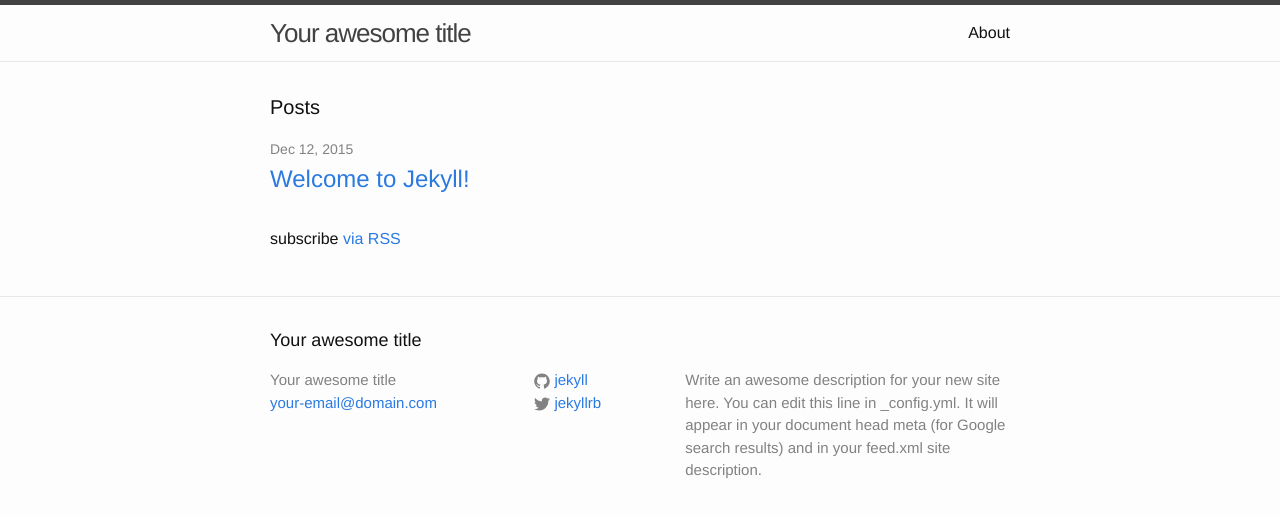
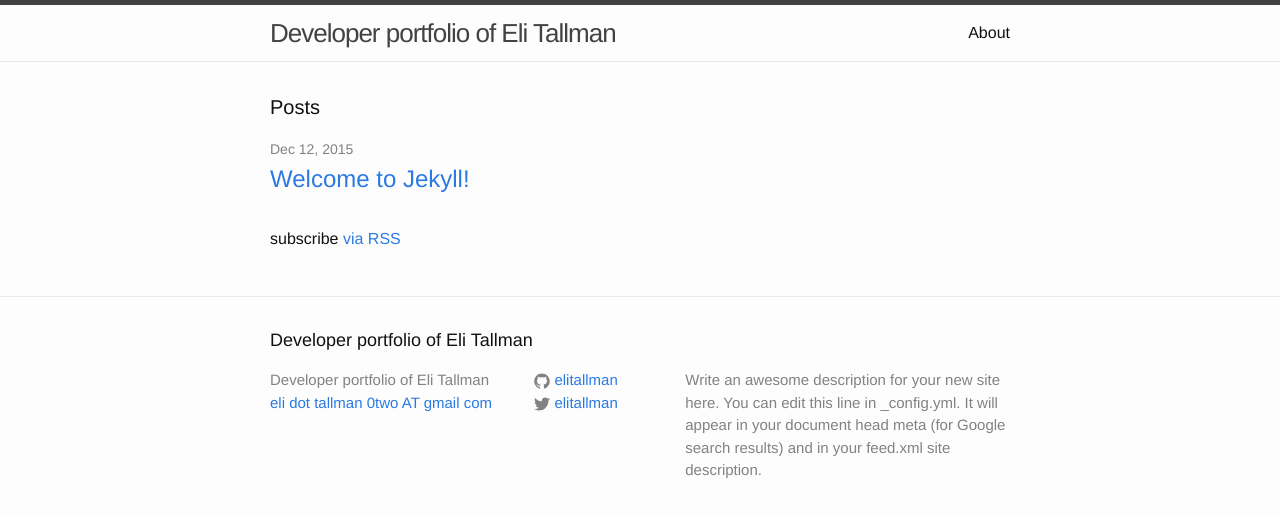
Before and after one commit to elitallman/elitallman.github.io, a Jekyll site: the page built from index.html, in a window 1280 px wide. Shown: the top 517 px of the page. Built offline with Jekyll 4.4.1, drawn with Linux system fonts in a browser that asks for light colours.

Commit message:
Update _config.yml

```diff
--- a/_config.yml
+++ b/_config.yml
@@ -6,16 +6,16 @@
 # 'jekyll serve'. If you change this file, please restart the server process.
 
 # Site settings
-title: Your awesome title
-email: your-email@domain.com
+title: Developer portfolio of Eli Tallman
+email: eli dot tallman 0two AT gmail com
 description: > # this means to ignore newlines until "baseurl:"
   Write an awesome description for your new site here. You can edit this
   line in _config.yml. It will appear in your document head meta (for
   Google search results) and in your feed.xml site description.
 baseurl: "" # the subpath of your site, e.g. /blog
-url: "http://yourdomain.com" # the base hostname & protocol for your site
-twitter_username: jekyllrb
-github_username:  jekyll
+url: "https://elitallman.com.com" # the base hostname & protocol for your site
+twitter_username: elitallman
+github_username:  elitallman
 
 # Build settings
 markdown: kramdown
```
